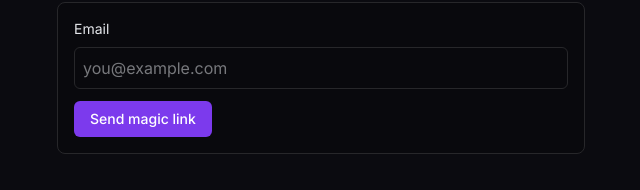
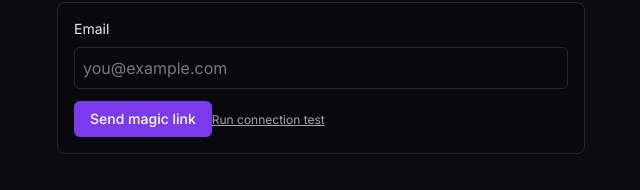
Before and after one commit to MdDg13/Isekai, a Next.js app: page / in a window 1280 px wide. Shown: the part 110-300 px from the top of the page, without its empty margins (319-959 px from the left). Built offline with nearby package versions, Linux system fonts and the light colour scheme; no server answers; a web font is replaced by a local one.

Commit message:
chore(auth): add in-app Supabase connectivity diagnostic

```diff
--- a/src/app/page.tsx
+++ b/src/app/page.tsx
@@ -12,6 +12,7 @@ export default function Home() {
 
   const [email, setEmail] = useState("");
   const [status, setStatus] = useState<string>("");
+  const [diag, setDiag] = useState<string>("");
 
   const onSignIn = async () => {
     setStatus("Sending magic link...");
@@ -20,6 +21,19 @@ export default function Home() {
       options: { emailRedirectTo: window.location.origin },
     });
     setStatus(error ? `Error: ${error.message}` : "Check your email for a magic link.");
+  };
+
+  const onDiagnose = async () => {
+    try {
+      const url = (process.env.NEXT_PUBLIC_SUPABASE_URL as string) ?? "";
+      const key = (process.env.NEXT_PUBLIC_SUPABASE_ANON_KEY as string) ?? "";
+      const res = await fetch(`${url}/auth/v1/settings`, {
+        headers: { apikey: key, Authorization: `Bearer ${key}` },
+      });
+      setDiag(`GET /auth/v1/settings → ${res.status}`);
+    } catch (e: any) {
+      setDiag(`Diag error: ${e?.message ?? e}`);
+    }
   };
 
   return (
@@ -45,6 +59,8 @@ export default function Home() {
           Send magic link
         </button>
         {status && <p className="mt-2 text-sm">{status}</p>}
+        <button onClick={onDiagnose} className="mt-3 text-xs underline opacity-70">Run connection test</button>
+        {diag && <p className="mt-1 text-xs opacity-80">{diag}</p>}
       </div>
     </div>
   );
```
